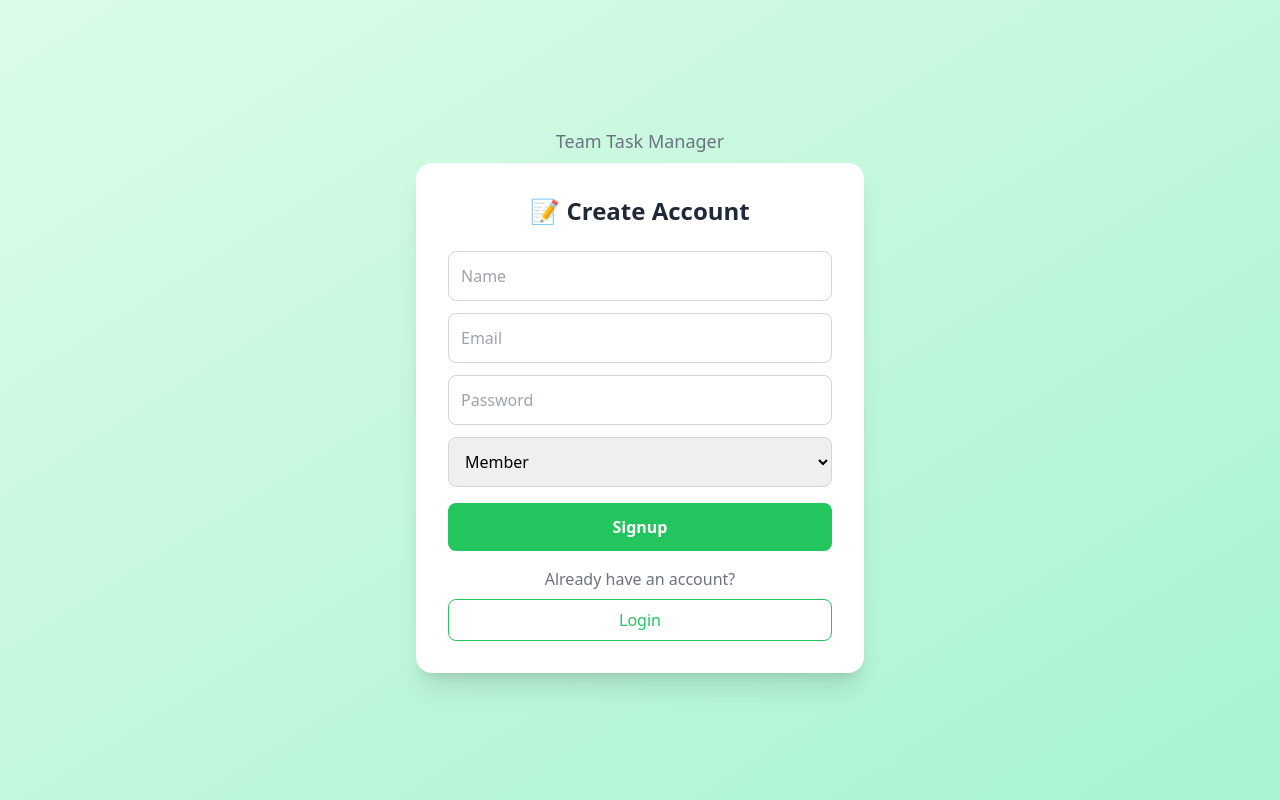
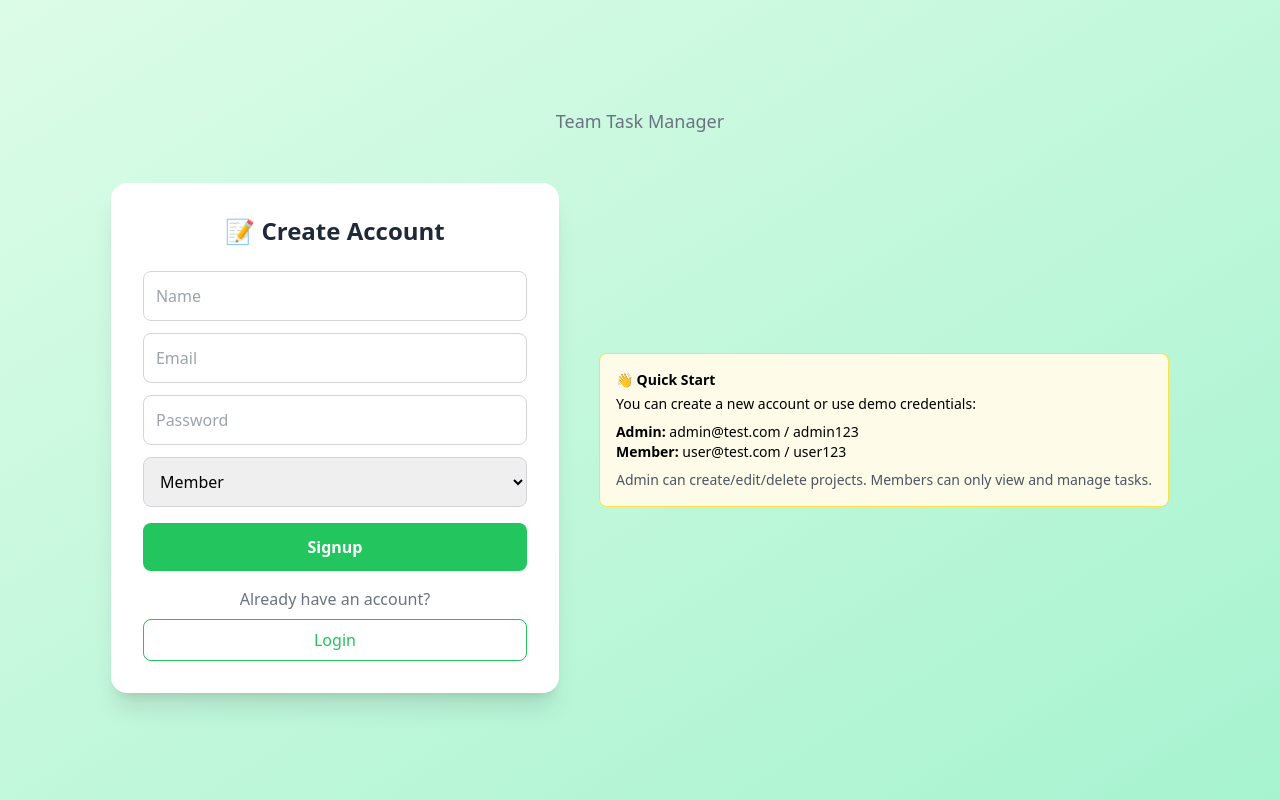
Before and after one commit to shraddha2705/Team-Task-Manager, a React (Vite) app in the folder client/: page / in a window 1280 px wide. Both pictures are taken after a click on the button "Signup". Built offline with nearby package versions, Linux system fonts and the light colour scheme.

Commit message:
fix login issues and UI

```diff
--- a/client/src/pages/Login.jsx
+++ b/client/src/pages/Login.jsx
@@ -6,6 +6,11 @@ export default function Login({ setPage }) {
   const [password, setPassword] = useState("");
 
   const login = async () => {
+    if (!email || !password) {
+      alert("Fill all fields");
+      return;
+    }
+
     const res = await fetch(`${API}/auth/login`, {
       method: "POST",
       headers: { "Content-Type": "application/json" },
@@ -13,7 +18,6 @@ export default function Login({ setPage }) {
     });
 
     const data = await res.json();
-    console.log(data); // 👈 ADD THIS
 
     if (!res.ok) {
       alert(data.message);
@@ -36,14 +40,14 @@ export default function Login({ setPage }) {
 
         <input
           className="w-full border border-gray-300 p-3 rounded-lg mb-3 focus:ring-2 focus:ring-blue-400 outline-none"
-          placeholder="Email"
+          placeholder="eg. - admin@gmail.com"
           onChange={(e) => setEmail(e.target.value)}
         />
 
         <input
           type="password"
           className="w-full border border-gray-300 p-3 rounded-lg mb-4 focus:ring-2 focus:ring-blue-400 outline-none"
-          placeholder="Password"
+          placeholder="eg. - admin123"
           onChange={(e) => setPassword(e.target.value)}
         />
 
--- a/client/src/pages/Signup.jsx
+++ b/client/src/pages/Signup.jsx
@@ -5,13 +5,23 @@ export default function Signup({ setPage }) {
   const [form, setForm] = useState({});
 
   const signup = async () => {
-    await fetch(`${API}/auth/signup`, {
+    const res = await fetch(`${API}/auth/signup`, {
       method: "POST",
       headers: { "Content-Type": "application/json" },
       body: JSON.stringify(form),
     });
 
+    const data = await res.json();
+
+    if (!res.ok) {
+      alert(data.message || "Signup failed");
+      return;
+    }
+
+    // ✅ Small delay to avoid race condition
+    setTimeout(() => {
       setPage("login");
+    }, 500);
   };
 
   return (
@@ -19,6 +29,8 @@ export default function Signup({ setPage }) {
       <h1 className="text-center text-lg text-gray-500 mb-2">
         Team Task Manager
       </h1>
+
+      <div className="flex gap-10 items-center mt-10">
         <div className="bg-white p-8 rounded-2xl shadow-xl w-full max-w-md">
           <h2 className="text-2xl font-bold text-center mb-6 text-gray-800">
             📝 Create Account
@@ -69,6 +81,26 @@ export default function Signup({ setPage }) {
             Login
           </button>
         </div>
+
+        <div className="bg-yellow-50 border border-yellow-300 p-4 rounded-lg mb-4 text-sm inline-block h-max">
+          <p className="font-semibold mb-1">👋 Quick Start</p>
+          <p>You can create a new account or use demo credentials:</p>
+
+          <div className="mt-2">
+            <p>
+              <b>Admin:</b> admin@test.com / admin123
+            </p>
+            <p>
+              <b>Member:</b> user@test.com / user123
+            </p>
+          </div>
+
+          <p className="mt-2 text-gray-600">
+            Admin can create/edit/delete projects. Members can only view and
+            manage tasks.
+          </p>
+        </div>
+      </div>
     </div>
   );
 }
```
Also changed, not shown: 1 other file (tests, documents, lock files or other folders). Lines whose indentation alone changed are shown as unchanged.
